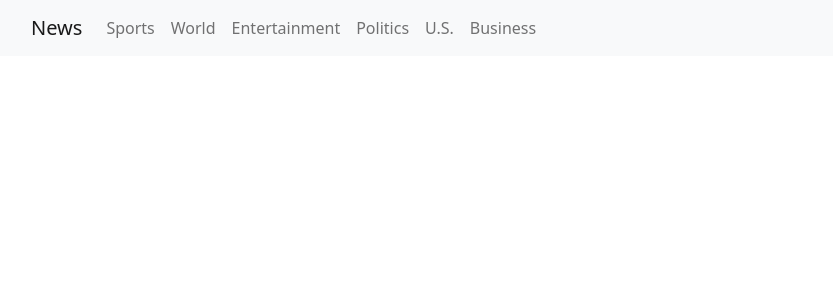
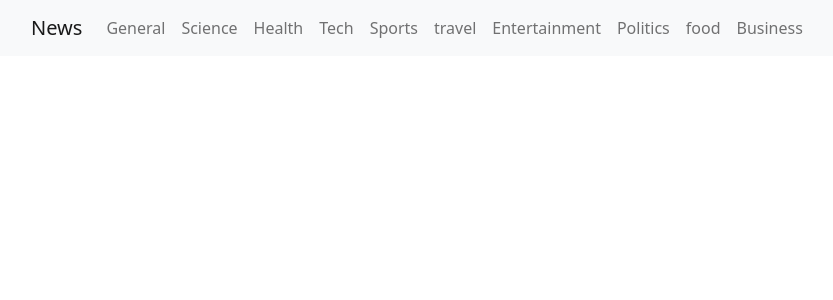
Before and after one commit to WesWo1f/the-news-app, a React (Create React App) app: page / in a window 1280 px wide. Shown: the top 300 px of the page, without its empty margins (51-884 px from the left). Built offline with nearby package versions, Linux system fonts and the light colour scheme; no server answers.

Commit message:
fixed NewsNavbar categorys to directly match api

```diff
--- a/src/components/NewsNavbar.js
+++ b/src/components/NewsNavbar.js
@@ -3,6 +3,9 @@ import { Link } from 'react-router-dom'
 import Container from 'react-bootstrap/Container';
 import Nav from 'react-bootstrap/Nav';
 import Navbar from 'react-bootstrap/Navbar';
+
+
+
 
 export default function NewsNavbar(setSearchId) {
   return (
@@ -13,11 +16,15 @@ export default function NewsNavbar(setSearchId) {
         <Navbar.Toggle aria-controls="basic-navbar-nav" />
         <Navbar.Collapse id="basic-navbar-nav">
           <Nav className="me-auto">
+            <Link to="/newsPage/general" className="nav-link">General</Link>
+            <Link to="/newsPage/science" className="nav-link">Science</Link>
+            <Link to="/newsPage/health" className="nav-link">Health</Link>
+            <Link to="/newsPage/tech" className="nav-link">Tech</Link>
             <Link to="/newsPage/sports" className="nav-link">Sports</Link>
-            <Link to="/newsPage/world" className="nav-link">World</Link>
+            <Link to="/newsPage/travel" className="nav-link">travel</Link>
             <Link to="/newsPage/entertainment" className="nav-link">Entertainment</Link>
             <Link to="/newsPage/politics" className="nav-link">Politics</Link>
-            <Link to="/newsPage/us" className="nav-link">U.S.</Link>
+            <Link to="/newsPage/food" className="nav-link">food</Link>
             <Link to="/newsPage/business" className="nav-link">Business</Link>
           </Nav>
         </Navbar.Collapse>
```
